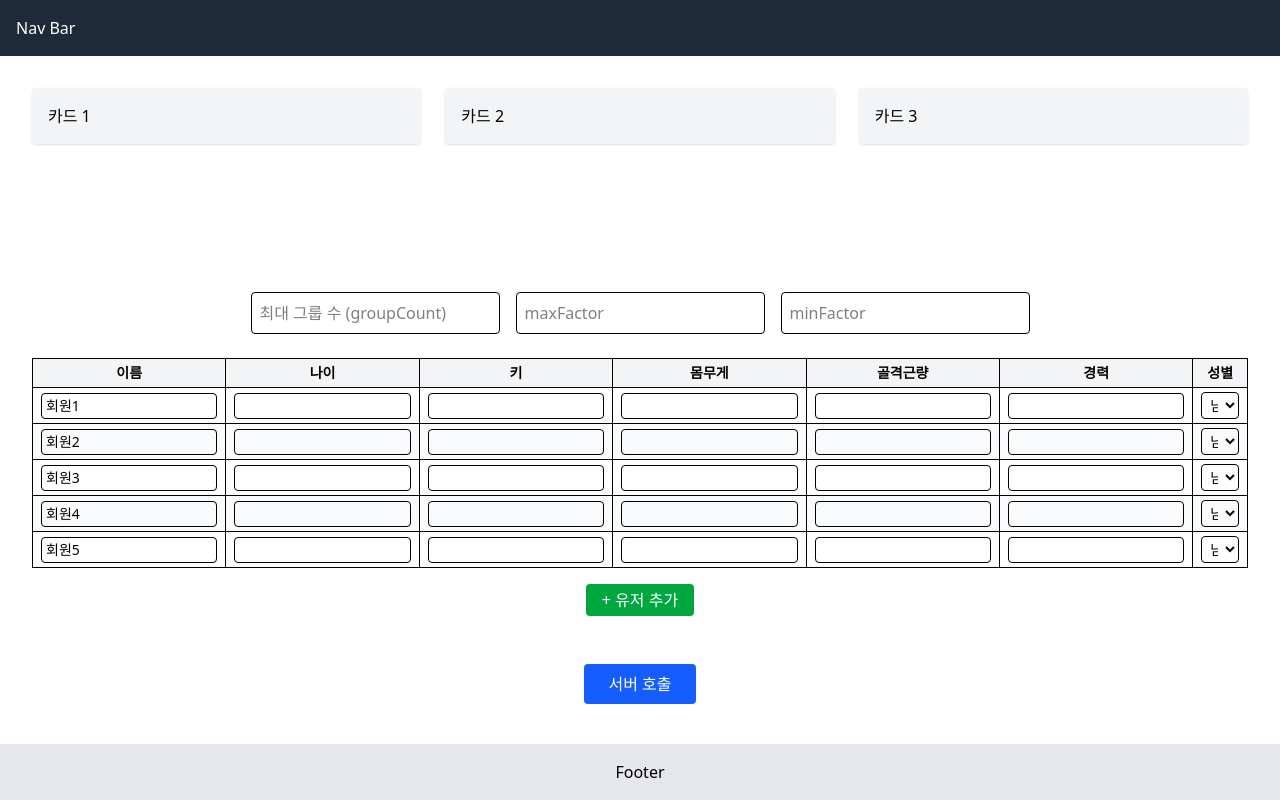
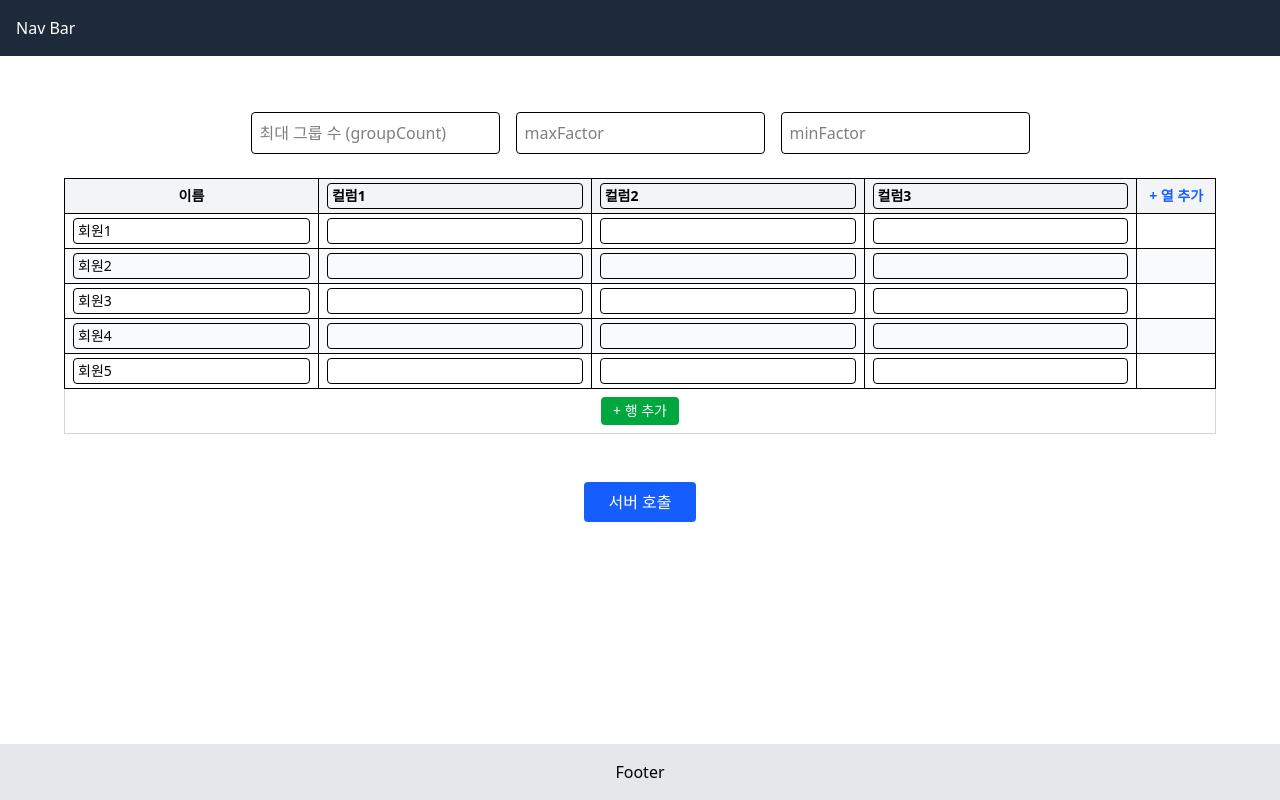
Before and after one commit to Team-2H/Grouping_HH, a React (Vite) app in the folder frontend/: page / in a window 1280 px wide. Built offline with nearby package versions, Linux system fonts and the light colour scheme.

Commit message:
컬럼, 로우 추가 버튼 만들기

```diff
--- a/frontend/src/App.tsx
+++ b/frontend/src/App.tsx
@@ -5,25 +5,57 @@ function App() {
   const [groupCount, setGroupCount] = useState('');
   const [maxFactor, setMaxFactor] = useState('');
   const [minFactor, setMinFactor] = useState('');
-  const [userData, setUserData] = useState(() =>
-    Array.from({ length: 5 }, (_, i) => ({
-      name: `회원${i + 1}`,
-      age: '',
-      height: '',
-      weight: '',
-      muscle_mass: '',
-      experience: '',
-      gender: 0,
-    }))
-  );
+  // const [userData, setUserData] = useState([...]);
+  // const [userData, setUserData] = useState(() =>
+  //   Array.from({ length: 5 }, (_, i) => ({
+  //     name: `회원${i + 1}`,
+  //     age: '',
+  //     height: '',
+  //     weight: '',
+  //     muscle_mass: '',
+  //     experience: '',
+  //     gender: 0,
+  //   }))
+  // );
+  const [customColumns, setCustomColumns] = useState([
+    '컬럼1',
+    '컬럼2',
+    '컬럼3',
+  ]); // 사용자 정의 컬럼명
+  const [userData, setUserData] = useState([
+    { name: '회원1', values: ['', '', ''] },
+    { name: '회원2', values: ['', '', ''] },
+    { name: '회원3', values: ['', '', ''] },
+    { name: '회원4', values: ['', '', ''] },
+    { name: '회원5', values: ['', '', ''] },
+  ]);
 
-  const handleUserInputChange = (
-    index: number,
-    field: string,
-    value: string
-  ) => {
+  /* 컬럼명 변경 핸들러 */
+  const handleColumnNameChange = (colIdx: number, value: string) => {
+    const newCols = [...customColumns];
+    newCols[colIdx] = value;
+    setCustomColumns(newCols);
+  };
+
+  // const handleUserInputChange = (
+  //   index: number,
+  //   field: string,
+  //   value: string
+  // ) => {
+  //   const newData = [...userData];
+  //   newData[index][field] = value;
+  //   setUserData(newData);
+  // };
+
+  const handleNameChange = (rowIdx: number, value: string) => {
     const newData = [...userData];
-    newData[index][field] = value;
+    newData[rowIdx].name = value;
+    setUserData(newData);
+  };
+
+  const handleValueChange = (rowIdx: number, colIdx: number, value: string) => {
+    const newData = [...userData];
+    newData[rowIdx].values[colIdx] = value;
     setUserData(newData);
   };
 
@@ -32,42 +64,44 @@ function App() {
       ...userData,
       {
         name: `회원${userData.length + 1}`,
-        age: '',
-        height: '',
-        weight: '',
-        muscle_mass: '',
-        experience: '',
-        gender: 0,
+        values: Array(customColumns.length).fill(''),
       },
     ]);
   };
+
+  const addColumn = () => {
+    setCustomColumns([...customColumns, `컬럼${customColumns.length + 1}`]);
+    setUserData(
+      userData.map((user) => ({
+        ...user,
+        values: [...user.values, ''],
+      }))
+    );
+  };
+
   const handleButtonClick = async () => {
+    const processedUserData = userData.map((user) => {
+      const result: Record<string, any> = { name: user.name };
+
+      customColumns.forEach((col, idx) => {
+        result[col] = user.values[idx];
+      });
+      return result;
+    });
+
     try {
-      const response = await fetch('http://localhost:5000/grouping', {
+      const response = await fetch('http://127.0.0.1:5000/grouping', {
         method: 'POST',
-        headers: {
-          'Content-Type': 'application/json', // 이게 없으면 415 오류!
-        },
+        headers: { 'Content-Type': 'application/json' },
         body: JSON.stringify({
           groupCount: Number(groupCount),
           maxFactor: Number(maxFactor),
           minFactor: Number(minFactor),
-          userData: userData.map((u) => ({
-            ...u,
-            age: Number(u.age),
-            height: Number(u.height),
-            weight: Number(u.weight),
-            muscle_mass: Number(u.muscle_mass),
-            experience: Number(u.experience),
-            gender: Number(u.gender),
-          })),
+          userData: processedUserData,
         }),
       });
       const data = await response.json();
-      console.log('서버 응답:', data);
-      console.log('서버 응답:', data.labels);
-
-      setMessage(data.labels); // 📥 응답 데이터 저장
+      setMessage(data.labels);
     } catch (error) {
       console.error('서버 호출 실패:', error);
     }
@@ -79,12 +113,6 @@ function App() {
       <header className="bg-gray-800 text-white p-4">Nav Bar</header>
       {/* 🟨 콘텐츠 영역 */}
       <main className="flex-1 p-8">
-        <div className="grid gap-6 grid-cols-1 sm:grid-cols-2 md:grid-cols-3">
-          <div className="bg-gray-100 p-4 rounded shadow">카드 1</div>
-          <div className="bg-gray-100 p-4 rounded shadow">카드 2</div>
-          <div className="bg-gray-100 p-4 rounded shadow">카드 3</div>
-        </div>
-      </main>
         {/* 🟦 서버 응답 카드 */}
         {message.length > 0 && (
           <div className="bg-white p-4 border rounded shadow mt-8">
@@ -135,103 +163,67 @@ function App() {
             <thead className="bg-gray-100">
               <tr>
                 <th className="border px-2 py-1">이름</th>
-              <th className="border px-2 py-1">나이</th>
-              <th className="border px-2 py-1">키</th>
-              <th className="border px-2 py-1">몸무게</th>
-              <th className="border px-2 py-1">골격근량</th>
-              <th className="border px-2 py-1">경력</th>
-              <th className="border px-2 py-1">성별</th>
+                {customColumns.map((col, colIdx) => (
+                  <th key={colIdx} className="border px-2 py-1">
+                    <input
+                      value={col}
+                      onChange={(e) =>
+                        handleColumnNameChange(colIdx, e.target.value)
+                      }
+                      className="w-full border rounded px-1 py-0.5"
+                    />
+                  </th>
+                ))}
+                <th className="border px-2 py-1">
+                  <button
+                    onClick={addColumn}
+                    className="text-blue-600 hover:underline"
+                  >
+                    + 열 추가
+                  </button>
+                </th>
               </tr>
             </thead>
+
             <tbody>
-            {userData.map((user, idx) => (
-              <tr key={idx} className="odd:bg-white even:bg-gray-50">
+              {userData.map((user, rowIdx) => (
+                <tr key={rowIdx} className="odd:bg-white even:bg-gray-50">
                   <td className="border px-2 py-1">
                     <input
-                    type="text"
                       value={user.name}
+                      onChange={(e) => handleNameChange(rowIdx, e.target.value)}
+                      className="w-full border rounded px-1 py-0.5"
+                    />
+                  </td>
+                  {user.values.map((val, colIdx) => (
+                    <td key={colIdx} className="border px-2 py-1">
+                      <input
+                        value={val}
                         onChange={(e) =>
-                      handleUserInputChange(idx, 'name', e.target.value)
+                          handleValueChange(rowIdx, colIdx, e.target.value)
                         }
                         className="w-full border rounded px-1 py-0.5"
                       />
                     </td>
-                <td className="border px-2 py-1">
-                  <input
-                    type="number"
-                    value={user.age}
-                    onChange={(e) =>
-                      handleUserInputChange(idx, 'age', e.target.value)
-                    }
-                    className="w-full border rounded px-1 py-0.5"
-                  />
-                </td>
-                <td className="border px-2 py-1">
-                  <input
-                    type="number"
-                    value={user.height}
-                    onChange={(e) =>
-                      handleUserInputChange(idx, 'height', e.target.value)
-                    }
-                    className="w-full border rounded px-1 py-0.5"
-                  />
-                </td>
-                <td className="border px-2 py-1">
-                  <input
-                    type="number"
-                    value={user.weight}
-                    onChange={(e) =>
-                      handleUserInputChange(idx, 'weight', e.target.value)
-                    }
-                    className="w-full border rounded px-1 py-0.5"
-                  />
-                </td>
-                <td className="border px-2 py-1">
-                  <input
-                    type="number"
-                    value={user.muscle_mass}
-                    onChange={(e) =>
-                      handleUserInputChange(idx, 'muscle_mass', e.target.value)
-                    }
-                    className="w-full border rounded px-1 py-0.5"
-                  />
-                </td>
-                <td className="border px-2 py-1">
-                  <input
-                    type="number"
-                    value={user.experience}
-                    onChange={(e) =>
-                      handleUserInputChange(idx, 'experience', e.target.value)
-                    }
-                    className="w-full border rounded px-1 py-0.5"
-                  />
-                </td>
-                <td className="border px-2 py-1">
-                  <select
-                    value={user.gender}
-                    onChange={(e) =>
-                      handleUserInputChange(idx, 'gender', e.target.value)
-                    }
-                    className="w-full border rounded px-1 py-0.5"
+                  ))}
+                  <td className="border px-2 py-1" />
+                </tr>
+              ))}
+              <tr>
+                <td
+                  colSpan={customColumns.length + 2}
+                  className="text-center py-2"
                 >
-                    <option value={0}>남</option>
-                    <option value={1}>여</option>
-                  </select>
+                  <button
+                    onClick={addUserRow}
+                    className="px-3 py-1 bg-green-600 text-white rounded hover:bg-green-700"
+                  >
+                    + 행 추가
+                  </button>
                 </td>
               </tr>
-            ))}
             </tbody>
           </table>
-
-        {/* + 추가 버튼 */}
-        <div className="flex justify-center mt-4">
-          <button
-            onClick={addUserRow}
-            className="px-4 py-1 bg-green-600 text-white rounded hover:bg-green-700"
-          >
-            + 유저 추가
-          </button>
-        </div>
         </div>
 
         {/* 🔵 버튼 추가 */}
@@ -243,6 +235,8 @@ function App() {
             서버 호출
           </button>
         </div>
+      </main>
+
       {/* 🟩 푸터 */}
       <footer className="bg-gray-200 p-4 text-center">Footer</footer>
     </div>
```
Also changed, not shown: 1 other file (tests, documents, lock files or other folders). Lines whose indentation alone changed are shown as unchanged.
